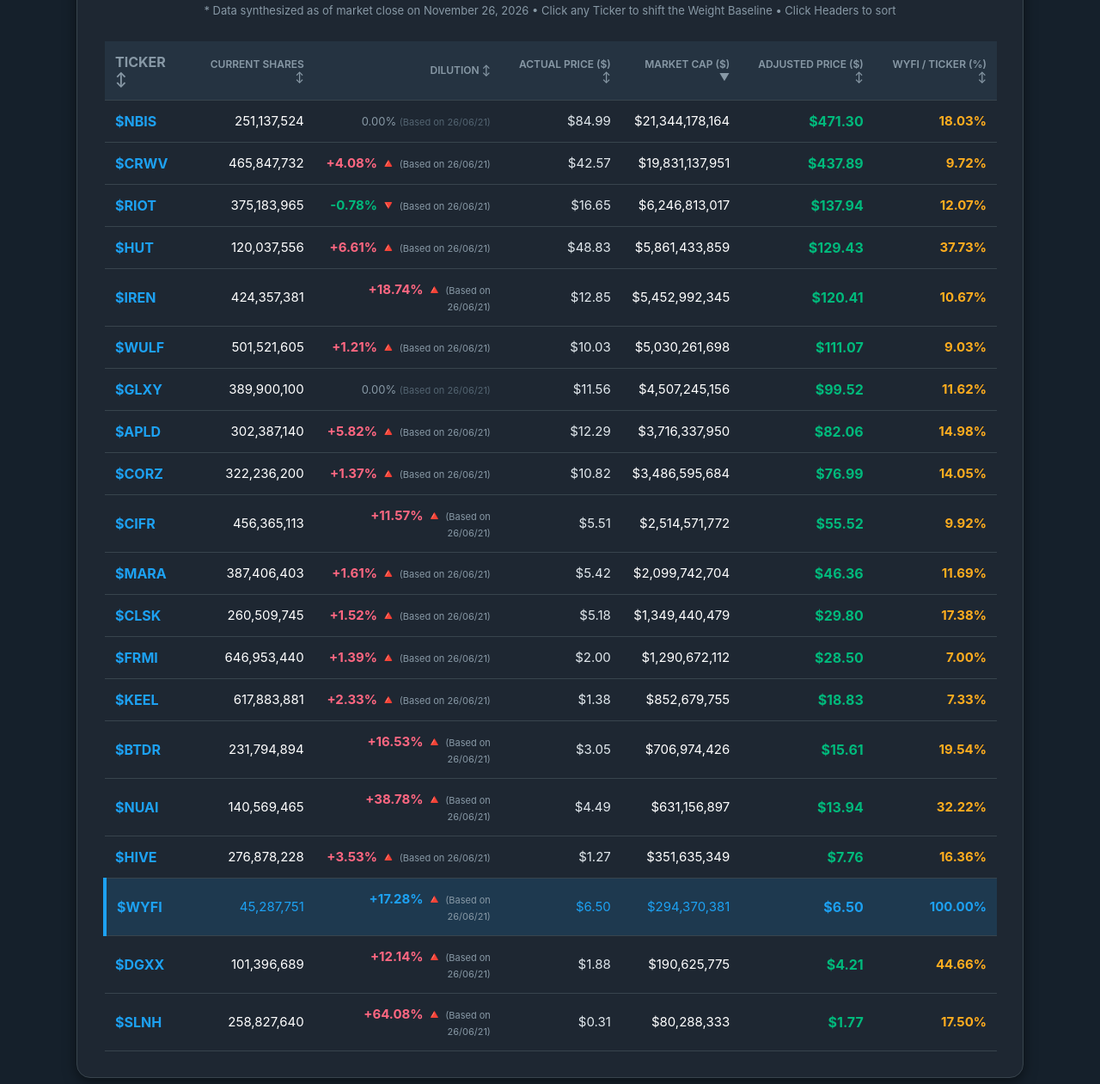
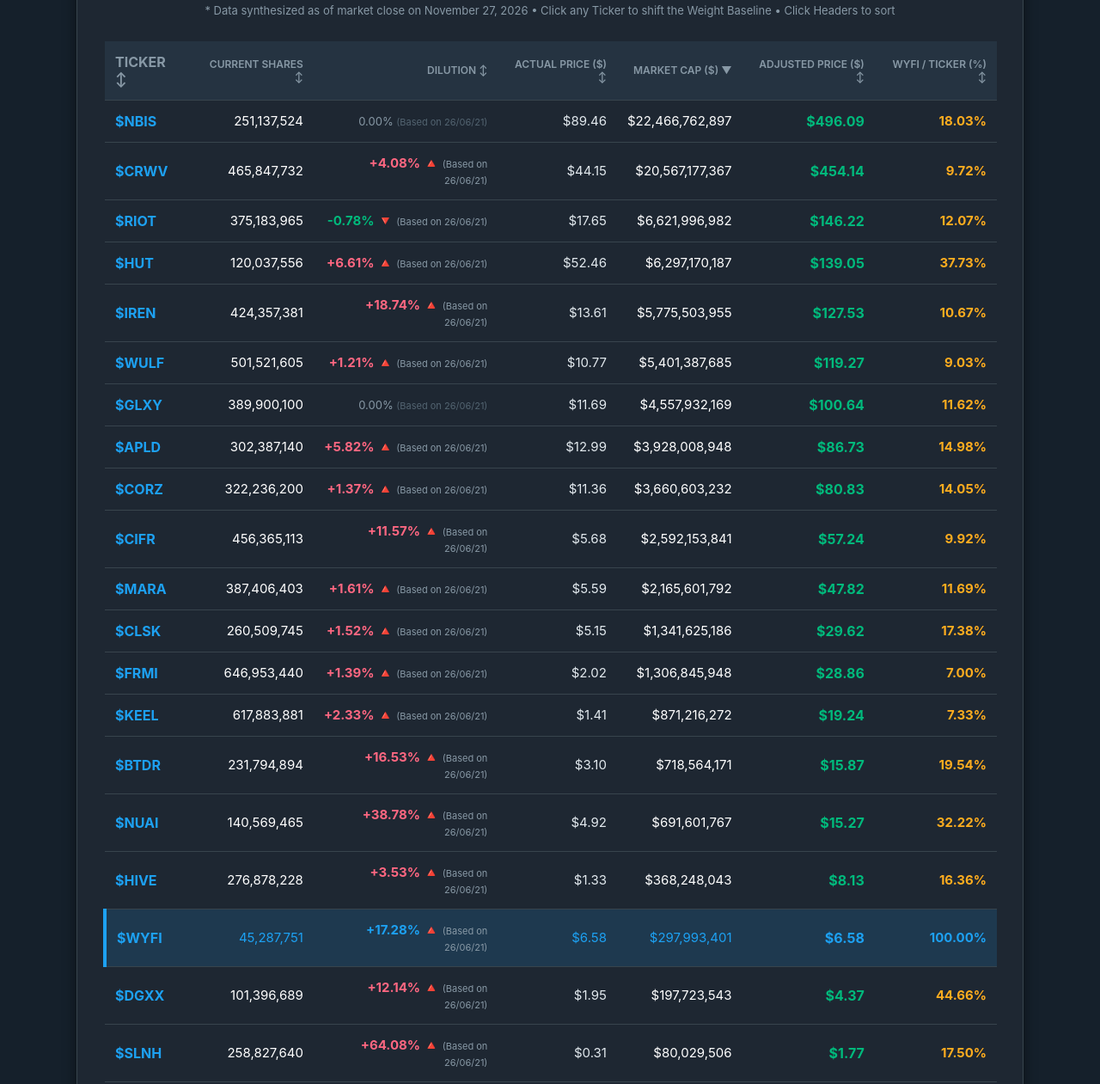
Before and after one commit to dgkittyh/neo-cloud-illusion, a plain HTML site: page index.html in a window 1280 px wide. Shown: the part 305-1566 px from the top of the page at 86% size. Drawn offline with Linux system fonts and the light colour scheme.

Commit message:
📡 라이브 데이터 및 타임스탬프 동기화 빌드

```diff
--- a/index.html
+++ b/index.html
@@ -41,7 +41,7 @@
         <strong>"How would the stock price respond to the same revenue growth under a highly optimized, scarce supply model?"</strong><br>
         By normalizing the float structure of all peer assets against <span id="baseTickerName" class="highlight-text">$WYFI (38.61M)</span>, we remove the weight of excessive share supply. This instantly unmasks the <strong>'Adjusted Price'</strong> — revealing the explosive valuation these companies would naturally achieve under a lean equity landscape.<br>
 
-        <span class="date-badge">* Data synthesized as of market close on November 26, 2026 • Click any Ticker to shift the Weight Baseline • Click Headers to sort</span>
+        <span class="date-badge">* Data synthesized as of market close on November 27, 2026 • Click any Ticker to shift the Weight Baseline • Click Headers to sort</span>
     </p>
 
     <table id="stockTable">
@@ -57,183 +57,183 @@
             </tr>
         </thead>
         <tbody>
-            <tr data-ticker="NBIS" data-shares="251137524" data-price="84.99" data-marketcap="21344178164">
+            <tr data-ticker="NBIS" data-shares="251137524" data-price="89.46" data-marketcap="22466762897">
                 <td>$NBIS</td>
                 <td>251,137,524</td>
                 <td style="color: #8899a6; font-size: 13px;">0.00% <span style="font-size: 11px; color: #536471;">(Based on 26/06/21)</span></td>
-                <td class="actual-price">$84.99</td>
-                <td>$21,344,178,164</td>
+                <td class="actual-price">$89.46</td>
+                <td>$22,466,762,897</td>
                 <td class="adjusted-price"></td>
                 <td class="percent-diff"></td>
             </tr>
-            <tr data-ticker="CRWV" data-shares="465847732" data-price="42.57" data-marketcap="19831137951">
+            <tr data-ticker="CRWV" data-shares="465847732" data-price="44.15" data-marketcap="20567177367">
                 <td>$CRWV</td>
                 <td>465,847,732</td>
                 <td style="color: #ff6781; font-weight: bold;">+4.08% 🔺 <span style="font-size: 11px; color: #8899a6; font-weight: normal;">(Based on 26/06/21)</span></td>
-                <td class="actual-price">$42.57</td>
-                <td>$19,831,137,951</td>
+                <td class="actual-price">$44.15</td>
+                <td>$20,567,177,367</td>
                 <td class="adjusted-price"></td>
                 <td class="percent-diff"></td>
             </tr>
-            <tr data-ticker="IREN" data-shares="424357381" data-price="12.85" data-marketcap="5452992345">
+            <tr data-ticker="IREN" data-shares="424357381" data-price="13.61" data-marketcap="5775503955">
                 <td>$IREN</td>
                 <td>424,357,381</td>
                 <td style="color: #ff6781; font-weight: bold;">+18.74% 🔺 <span style="font-size: 11px; color: #8899a6; font-weight: normal;">(Based on 26/06/21)</span></td>
-                <td class="actual-price">$12.85</td>
-                <td>$5,452,992,345</td>
+                <td class="actual-price">$13.61</td>
+                <td>$5,775,503,955</td>
                 <td class="adjusted-price"></td>
                 <td class="percent-diff"></td>
             </tr>
-            <tr data-ticker="WULF" data-shares="501521605" data-price="10.03" data-marketcap="5030261698">
+            <tr data-ticker="WULF" data-shares="501521605" data-price="10.77" data-marketcap="5401387685">
                 <td>$WULF</td>
                 <td>501,521,605</td>
                 <td style="color: #ff6781; font-weight: bold;">+1.21% 🔺 <span style="font-size: 11px; color: #8899a6; font-weight: normal;">(Based on 26/06/21)</span></td>
-                <td class="actual-price">$10.03</td>
-                <td>$5,030,261,698</td>
+                <td class="actual-price">$10.77</td>
+                <td>$5,401,387,685</td>
                 <td class="adjusted-price"></td>
                 <td class="percent-diff"></td>
             </tr>
-            <tr data-ticker="HUT" data-shares="120037556" data-price="48.83" data-marketcap="5861433859">
+            <tr data-ticker="HUT" data-shares="120037556" data-price="52.46" data-marketcap="6297170187">
                 <td>$HUT</td>
                 <td>120,037,556</td>
                 <td style="color: #ff6781; font-weight: bold;">+6.61% 🔺 <span style="font-size: 11px; color: #8899a6; font-weight: normal;">(Based on 26/06/21)</span></td>
-                <td class="actual-price">$48.83</td>
-                <td>$5,861,433,859</td>
+                <td class="actual-price">$52.46</td>
+                <td>$6,297,170,187</td>
                 <td class="adjusted-price"></td>
                 <td class="percent-diff"></td>
             </tr>
-            <tr data-ticker="APLD" data-shares="302387140" data-price="12.29" data-marketcap="3716337950">
+            <tr data-ticker="APLD" data-shares="302387140" data-price="12.99" data-marketcap="3928008948">
                 <td>$APLD</td>
                 <td>302,387,140</td>
                 <td style="color: #ff6781; font-weight: bold;">+5.82% 🔺 <span style="font-size: 11px; color: #8899a6; font-weight: normal;">(Based on 26/06/21)</span></td>
-                <td class="actual-price">$12.29</td>
-                <td>$3,716,337,950</td>
+                <td class="actual-price">$12.99</td>
+                <td>$3,928,008,948</td>
                 <td class="adjusted-price"></td>
                 <td class="percent-diff"></td>
             </tr>
-            <tr data-ticker="CIFR" data-shares="456365113" data-price="5.51" data-marketcap="2514571772">
+            <tr data-ticker="CIFR" data-shares="456365113" data-price="5.68" data-marketcap="2592153841">
                 <td>$CIFR</td>
                 <td>456,365,113</td>
                 <td style="color: #ff6781; font-weight: bold;">+11.57% 🔺 <span style="font-size: 11px; color: #8899a6; font-weight: normal;">(Based on 26/06/21)</span></td>
-                <td class="actual-price">$5.51</td>
-                <td>$2,514,571,772</td>
+                <td class="actual-price">$5.68</td>
+                <td>$2,592,153,841</td>
                 <td class="adjusted-price"></td>
                 <td class="percent-diff"></td>
             </tr>
-            <tr data-ticker="CORZ" data-shares="322236200" data-price="10.82" data-marketcap="3486595684">
+            <tr data-ticker="CORZ" data-shares="322236200" data-price="11.36" data-marketcap="3660603232">
                 <td>$CORZ</td>
                 <td>322,236,200</td>
                 <td style="color: #ff6781; font-weight: bold;">+1.37% 🔺 <span style="font-size: 11px; color: #8899a6; font-weight: normal;">(Based on 26/06/21)</span></td>
-                <td class="actual-price">$10.82</td>
-                <td>$3,486,595,684</td>
+                <td class="actual-price">$11.36</td>
+                <td>$3,660,603,232</td>
                 <td class="adjusted-price"></td>
                 <td class="percent-diff"></td>
             </tr>
-            <tr data-ticker="FRMI" data-shares="646953440" data-price="1.995" data-marketcap="1290672112">
+            <tr data-ticker="FRMI" data-shares="646953440" data-price="2.02" data-marketcap="1306845948">
                 <td>$FRMI</td>
                 <td>646,953,440</td>
                 <td style="color: #ff6781; font-weight: bold;">+1.39% 🔺 <span style="font-size: 11px; color: #8899a6; font-weight: normal;">(Based on 26/06/21)</span></td>
-                <td class="actual-price">$2.00</td>
-                <td>$1,290,672,112</td>
+                <td class="actual-price">$2.02</td>
+                <td>$1,306,845,948</td>
                 <td class="adjusted-price"></td>
                 <td class="percent-diff"></td>
             </tr>
-            <tr data-ticker="MARA" data-shares="387406403" data-price="5.42" data-marketcap="2099742704">
+            <tr data-ticker="MARA" data-shares="387406403" data-price="5.59" data-marketcap="2165601792">
                 <td>$MARA</td>
                 <td>387,406,403</td>
                 <td style="color: #ff6781; font-weight: bold;">+1.61% 🔺 <span style="font-size: 11px; color: #8899a6; font-weight: normal;">(Based on 26/06/21)</span></td>
-                <td class="actual-price">$5.42</td>
-                <td>$2,099,742,704</td>
+                <td class="actual-price">$5.59</td>
+                <td>$2,165,601,792</td>
                 <td class="adjusted-price"></td>
                 <td class="percent-diff"></td>
             </tr>
-            <tr data-ticker="CLSK" data-shares="260509745" data-price="5.18" data-marketcap="1349440479">
+            <tr data-ticker="CLSK" data-shares="260509745" data-price="5.15" data-marketcap="1341625186">
                 <td>$CLSK</td>
                 <td>260,509,745</td>
                 <td style="color: #ff6781; font-weight: bold;">+1.52% 🔺 <span style="font-size: 11px; color: #8899a6; font-weight: normal;">(Based on 26/06/21)</span></td>
-                <td class="actual-price">$5.18</td>
-                <td>$1,349,440,479</td>
+                <td class="actual-price">$5.15</td>
+                <td>$1,341,625,186</td>
                 <td class="adjusted-price"></td>
                 <td class="percent-diff"></td>
             </tr>
-            <tr data-ticker="BTDR" data-shares="231794894" data-price="3.05" data-marketcap="706974426">
+            <tr data-ticker="BTDR" data-shares="231794894" data-price="3.1" data-marketcap="718564171">
                 <td>$BTDR</td>
                 <td>231,794,894</td>
                 <td style="color: #ff6781; font-weight: bold;">+16.53% 🔺 <span style="font-size: 11px; color: #8899a6; font-weight: normal;">(Based on 26/06/21)</span></td>
-                <td class="actual-price">$3.05</td>
-                <td>$706,974,426</td>
+                <td class="actual-price">$3.10</td>
+                <td>$718,564,171</td>
                 <td class="adjusted-price"></td>
                 <td class="percent-diff"></td>
             </tr>
-            <tr data-ticker="KEEL" data-shares="617883881" data-price="1.38" data-marketcap="852679755">
+            <tr data-ticker="KEEL" data-shares="617883881" data-price="1.41" data-marketcap="871216272">
                 <td>$KEEL</td>
                 <td>617,883,881</td>
                 <td style="color: #ff6781; font-weight: bold;">+2.33% 🔺 <span style="font-size: 11px; color: #8899a6; font-weight: normal;">(Based on 26/06/21)</span></td>
-                <td class="actual-price">$1.38</td>
-                <td>$852,679,755</td>
+                <td class="actual-price">$1.41</td>
+                <td>$871,216,272</td>
                 <td class="adjusted-price"></td>
                 <td class="percent-diff"></td>
             </tr>
-            <tr data-ticker="WYFI" data-shares="45287751" data-price="6.5" data-marketcap="294370381">
+            <tr data-ticker="WYFI" data-shares="45287751" data-price="6.58" data-marketcap="297993401">
                 <td>$WYFI</td>
                 <td>45,287,751</td>
                 <td style="color: #ff6781; font-weight: bold;">+17.28% 🔺 <span style="font-size: 11px; color: #8899a6; font-weight: normal;">(Based on 26/06/21)</span></td>
-                <td class="actual-price">$6.50</td>
-                <td>$294,370,381</td>
+                <td class="actual-price">$6.58</td>
+                <td>$297,993,401</td>
                 <td class="adjusted-price"></td>
                 <td class="percent-diff"></td>
             </tr>
-            <tr data-ticker="HIVE" data-shares="276878228" data-price="1.27" data-marketcap="351635349">
+            <tr data-ticker="HIVE" data-shares="276878228" data-price="1.33" data-marketcap="368248043">
                 <td>$HIVE</td>
                 <td>276,878,228</td>
                 <td style="color: #ff6781; font-weight: bold;">+3.53% 🔺 <span style="font-size: 11px; color: #8899a6; font-weight: normal;">(Based on 26/06/21)</span></td>
-                <td class="actual-price">$1.27</td>
-                <td>$351,635,349</td>
+                <td class="actual-price">$1.33</td>
+                <td>$368,248,043</td>
                 <td class="adjusted-price"></td>
                 <td class="percent-diff"></td>
             </tr>
-            <tr data-ticker="NUAI" data-shares="140569465" data-price="4.49" data-marketcap="631156897">
+            <tr data-ticker="NUAI" data-shares="140569465" data-price="4.92" data-marketcap="691601767">
                 <td>$NUAI</td>
                 <td>140,569,465</td>
                 <td style="color: #ff6781; font-weight: bold;">+38.78% 🔺 <span style="font-size: 11px; color: #8899a6; font-weight: normal;">(Based on 26/06/21)</span></td>
-                <td class="actual-price">$4.49</td>
-                <td>$631,156,897</td>
+                <td class="actual-price">$4.92</td>
+                <td>$691,601,767</td>
                 <td class="adjusted-price"></td>
                 <td class="percent-diff"></td>
             </tr>
-            <tr data-ticker="DGXX" data-shares="101396689" data-price="1.88" data-marketcap="190625775">
+            <tr data-ticker="DGXX" data-shares="101396689" data-price="1.95" data-marketcap="197723543">
                 <td>$DGXX</td>
                 <td>101,396,689</td>
                 <td style="color: #ff6781; font-weight: bold;">+12.14% 🔺 <span style="font-size: 11px; color: #8899a6; font-weight: normal;">(Based on 26/06/21)</span></td>
-                <td class="actual-price">$1.88</td>
-                <td>$190,625,775</td>
+                <td class="actual-price">$1.95</td>
+                <td>$197,723,543</td>
                 <td class="adjusted-price"></td>
                 <td class="percent-diff"></td>
             </tr>
-            <tr data-ticker="SLNH" data-shares="258827640" data-price="0.3102" data-marketcap="80288333">
+            <tr data-ticker="SLNH" data-shares="258827640" data-price="0.3092" data-marketcap="80029506">
                 <td>$SLNH</td>
                 <td>258,827,640</td>
                 <td style="color: #ff6781; font-weight: bold;">+64.08% 🔺 <span style="font-size: 11px; color: #8899a6; font-weight: normal;">(Based on 26/06/21)</span></td>
                 <td class="actual-price">$0.31</td>
-                <td>$80,288,333</td>
+                <td>$80,029,506</td>
                 <td class="adjusted-price"></td>
                 <td class="percent-diff"></td>
             </tr>
-            <tr data-ticker="GLXY" data-shares="389900100" data-price="11.56" data-marketcap="4507245156">
+            <tr data-ticker="GLXY" data-shares="389900100" data-price="11.69" data-marketcap="4557932169">
                 <td>$GLXY</td>
                 <td>389,900,100</td>
                 <td style="color: #8899a6; font-size: 13px;">0.00% <span style="font-size: 11px; color: #536471;">(Based on 26/06/21)</span></td>
-                <td class="actual-price">$11.56</td>
-                <td>$4,507,245,156</td>
+                <td class="actual-price">$11.69</td>
+                <td>$4,557,932,169</td>
                 <td class="adjusted-price"></td>
                 <td class="percent-diff"></td>
             </tr>
-            <tr data-ticker="RIOT" data-shares="375183965" data-price="16.65" data-marketcap="6246813017">
+            <tr data-ticker="RIOT" data-shares="375183965" data-price="17.65" data-marketcap="6621996982">
                 <td>$RIOT</td>
                 <td>375,183,965</td>
                 <td style="color: #00ba7c; font-weight: bold;">-0.78% 🔻 <span style="font-size: 11px; color: #8899a6; font-weight: normal;">(Based on 26/06/21)</span></td>
-                <td class="actual-price">$16.65</td>
-                <td>$6,246,813,017</td>
+                <td class="actual-price">$17.65</td>
+                <td>$6,621,996,982</td>
                 <td class="adjusted-price"></td>
                 <td class="percent-diff"></td>
             </tr>
```
